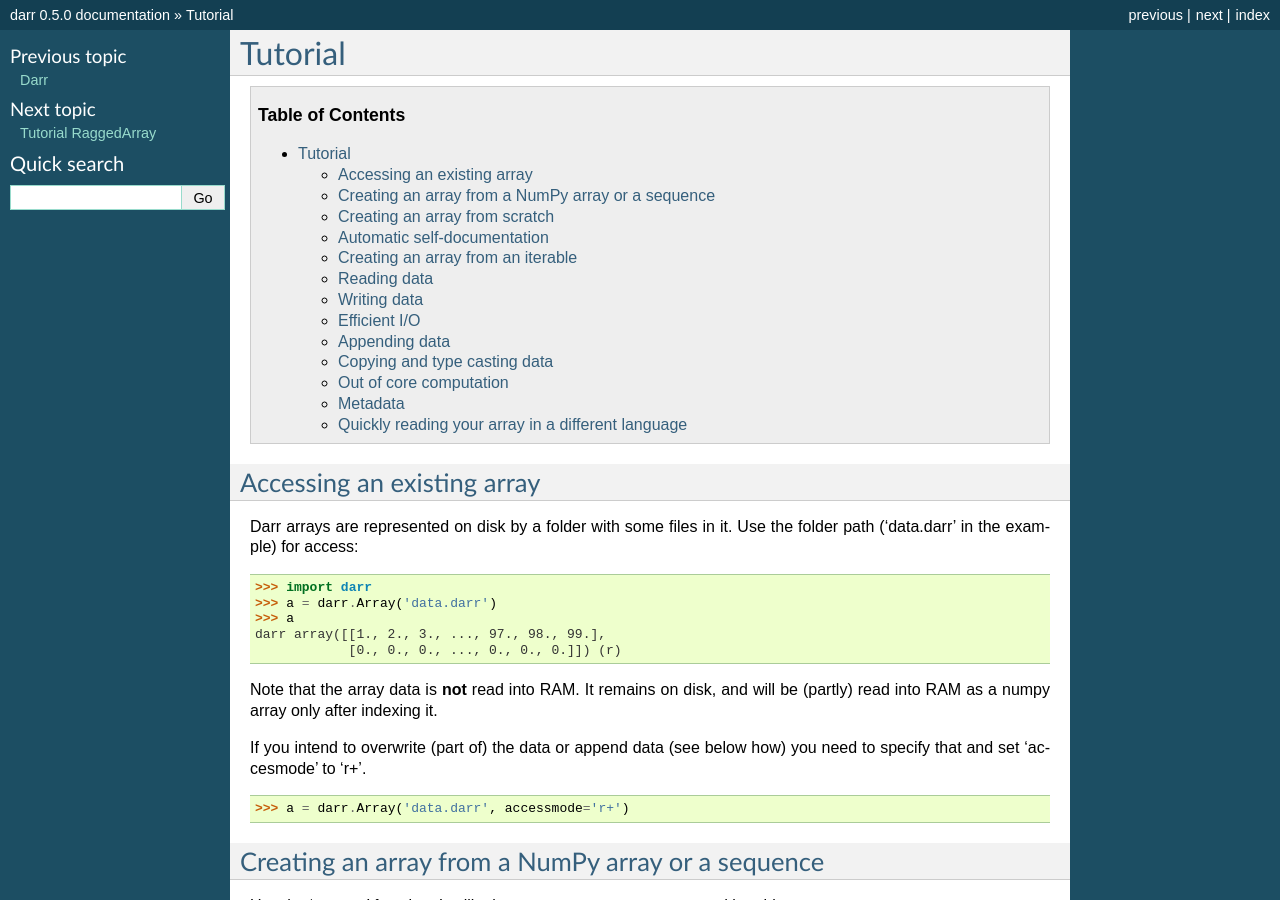
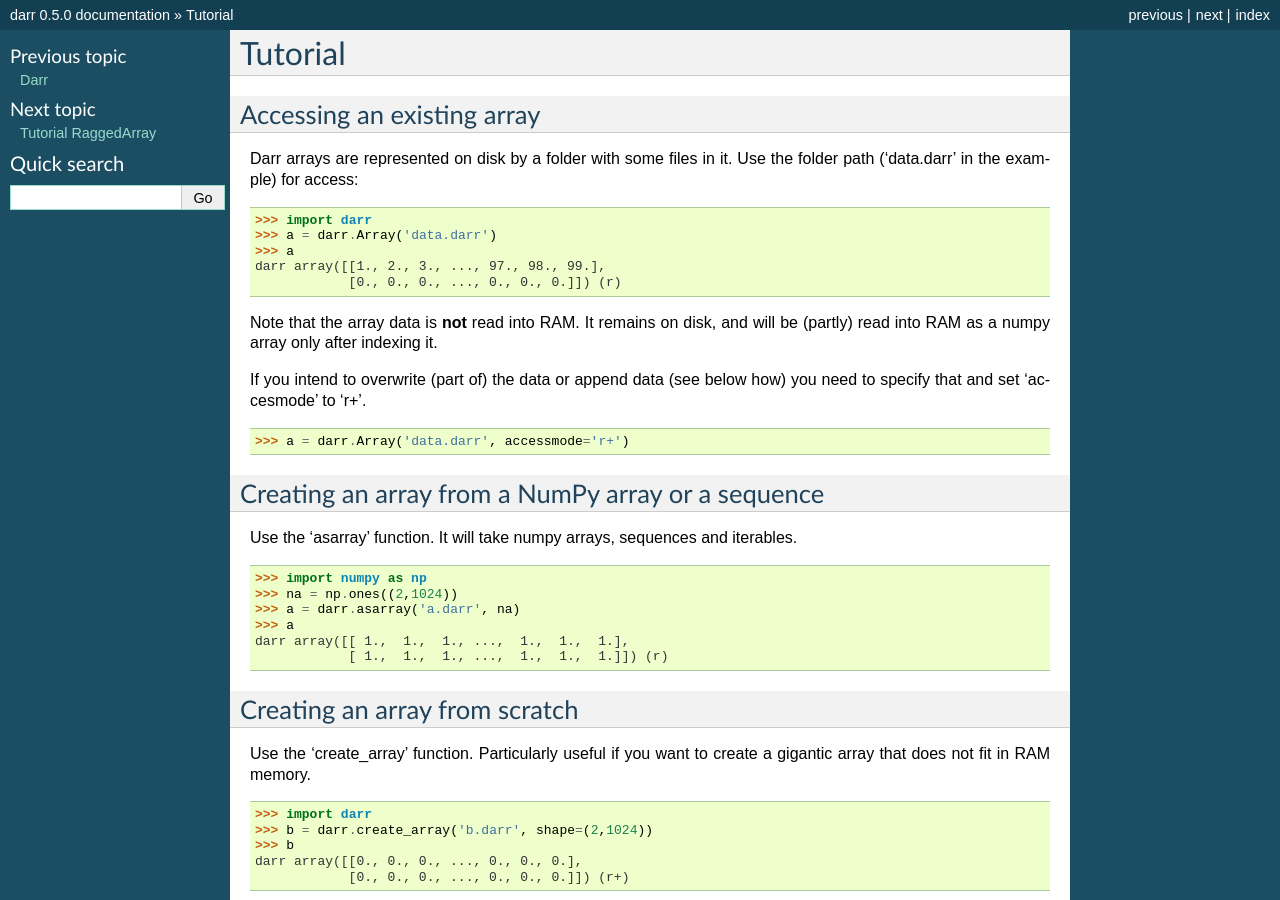
Before and after one commit to gbeckers/Darr, a Sphinx documentation site: the page built from docs/tutorialarray.rst, in a window 1280 px wide and 900 px high. Built offline with Sphinx 7.4.7, drawn with Linux system fonts in a browser that asks for light colours.

Commit message:
remove toc in tutorials

```diff
--- a/docs/tutorialarray.rst
+++ b/docs/tutorialarray.rst
@@ -1,11 +1,7 @@
 Tutorial
 ========
 
-.. contents:: Table of Contents
-    :depth: 3
-
 .. _access:
-
 Accessing an existing array
 ---------------------------
 Darr arrays are represented on disk by a folder with some files in it. Use
--- a/docs/tutorialraggedarray.rst
+++ b/docs/tutorialraggedarray.rst
@@ -1,9 +1,5 @@
 Tutorial RaggedArray
 ====================
-
-.. contents:: Table of Contents
-    :depth: 3
-
 
 Look at the :doc:`general tutorial <tutorialarray>` for Arrays first, if you
 haven't done so.
```
